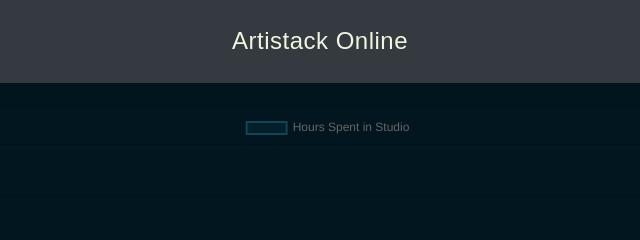
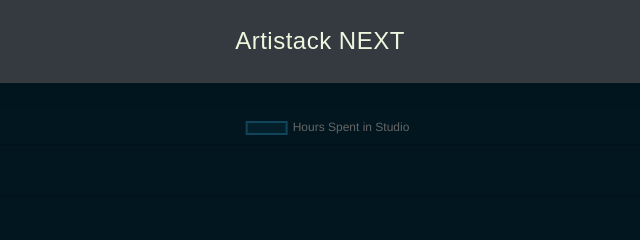
Before and after one commit to MICBOS02/artistacknext, a plain HTML site: page index.html in a window 1280 px wide. Shown: the top 240 px of the page, 312-952 px from the left. Drawn offline with nearby package versions, Linux system fonts and the light colour scheme.

Commit message:
Update index.html

```diff
--- a/index.html
+++ b/index.html
@@ -13,7 +13,7 @@
 </head>
 <body>
     <nav class="navbar navbar-expand-lg navbar-dark bg-dark">
-        <a class="navbar-brand" href="#">Artistack Online</a>
+        <a class="navbar-brand" href="#">Artistack NEXT</a>
     </nav>
 
     <div class="container mt-5">
```
